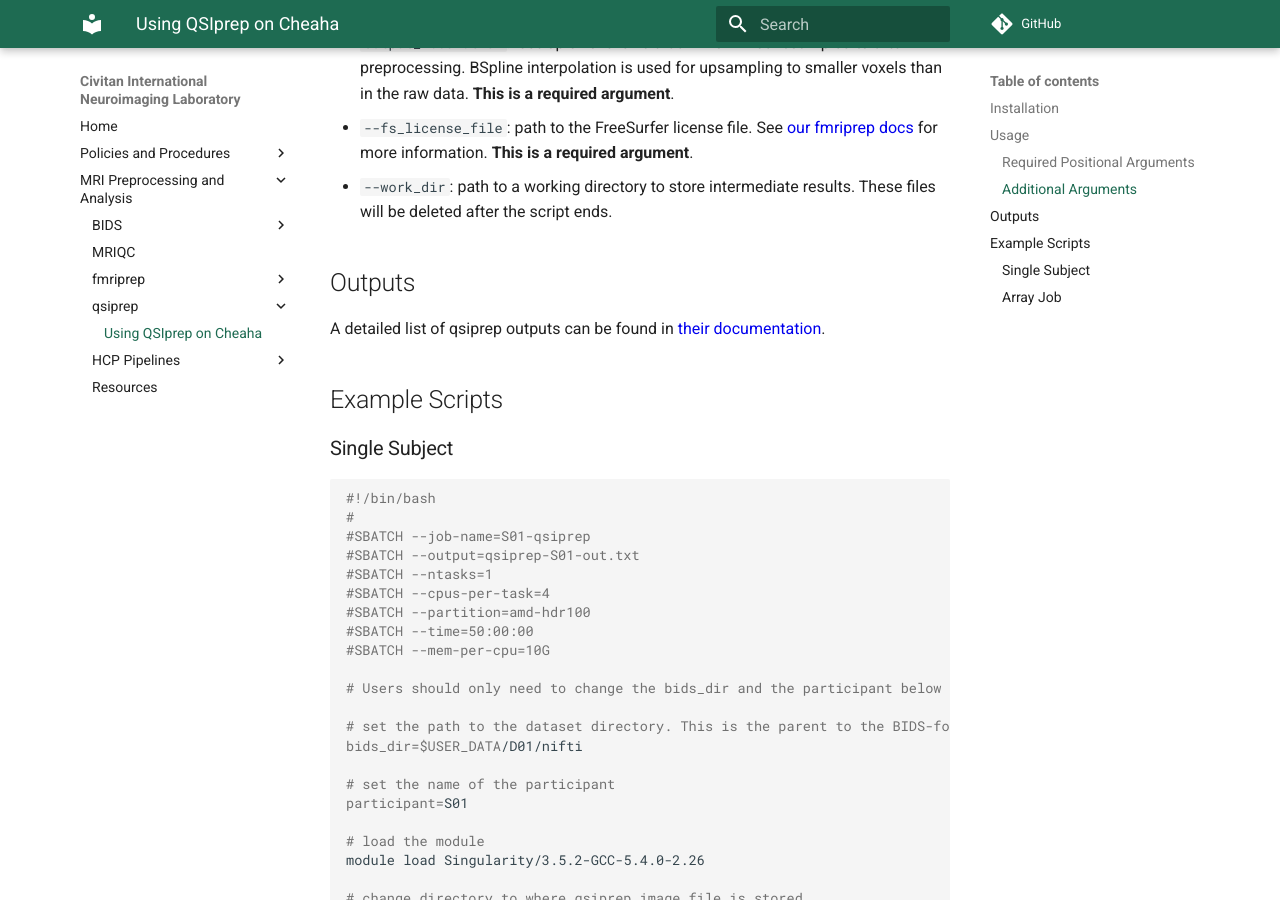
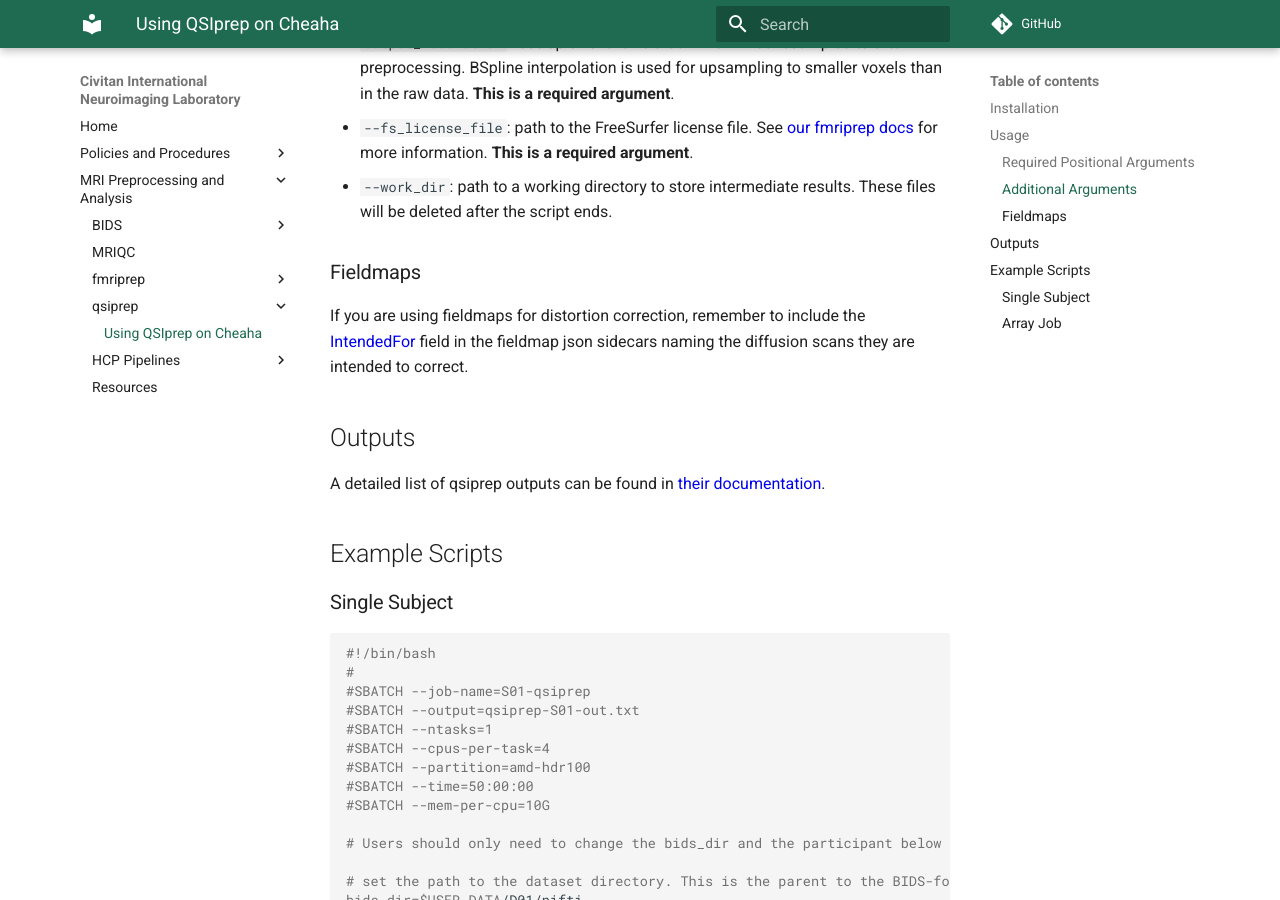
Before and after one commit to UAB-CINL/UAB-CINL.github.io, an MkDocs documentation site: the page built from docs/analysis/qsiprep/qsiprep_usage.md, in a window 1280 px wide and 900 px high, scrolled down 1539 px. Built offline with MkDocs 1.6.1 and Material for MkDocs 9.7.7, drawn with Linux system fonts in a browser that asks for light colours; comment, search, counter and statistics services are not loaded.

Commit message:
add reminder on IntendedFor field

```diff
--- a/docs/analysis/qsiprep/qsiprep_usage.md
+++ b/docs/analysis/qsiprep/qsiprep_usage.md
@@ -42,6 +42,10 @@ A full description of the optional arguments can be found in the [QSIprep docume
 - `output_resolution`: isotropic voxel size that DWIs will be resampled to after preprocessing. BSpline interpolation is used for upsampling to smaller voxels than in the raw data. **This is a required argument**.
 - `--fs_license_file`: path to the FreeSurfer license file. See [our fmriprep docs](../fmriprep/fmriprep-usage.md#freesurfer-license-file) for more information. **This is a required argument**.
 - `--work_dir`: path to a working directory to store intermediate results. These files will be deleted after the script ends.
+
+### Fieldmaps
+
+If you are using fieldmaps for distortion correction, remember to include the [IntendedFor](../bids/practical_heudiconv.md#associating-fieldmaps-with-func-and-dwi-scans) field in the fieldmap json sidecars naming the diffusion scans they are intended to correct.
 
 ## Outputs
 
```
